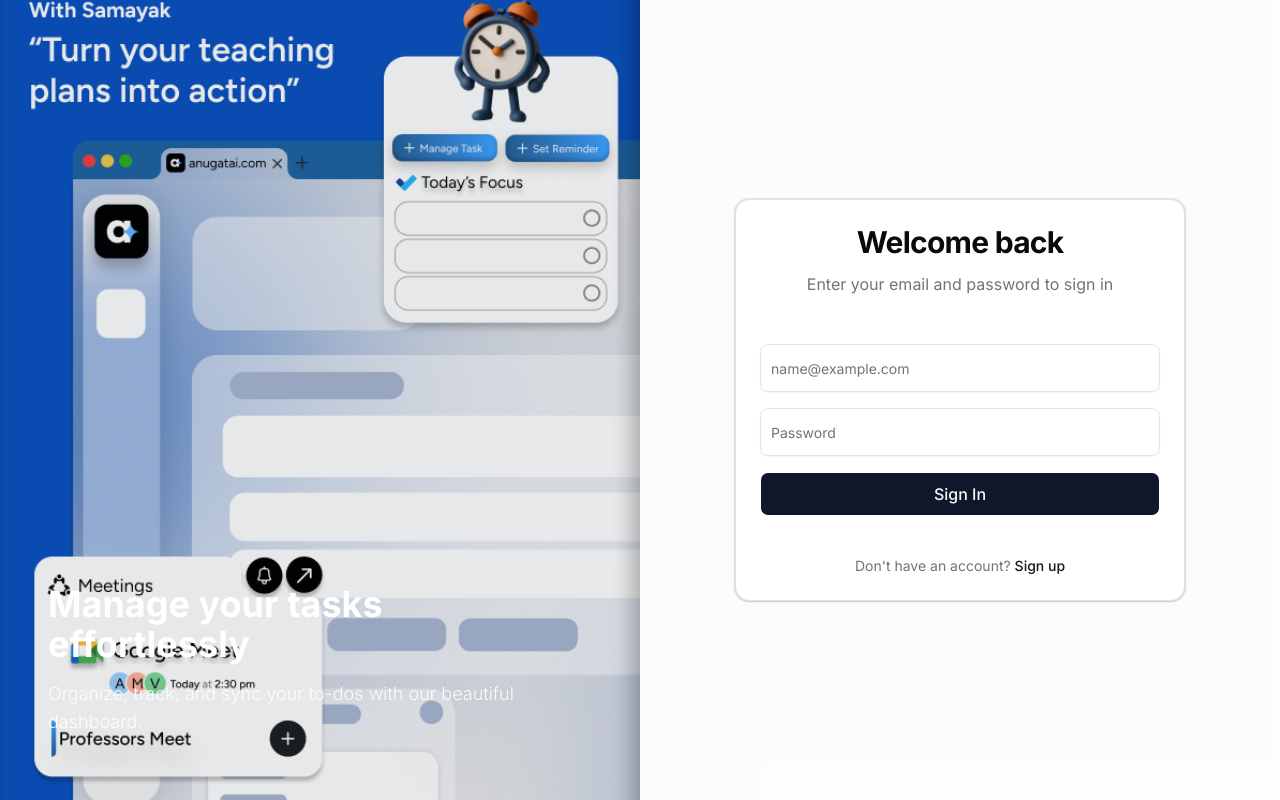
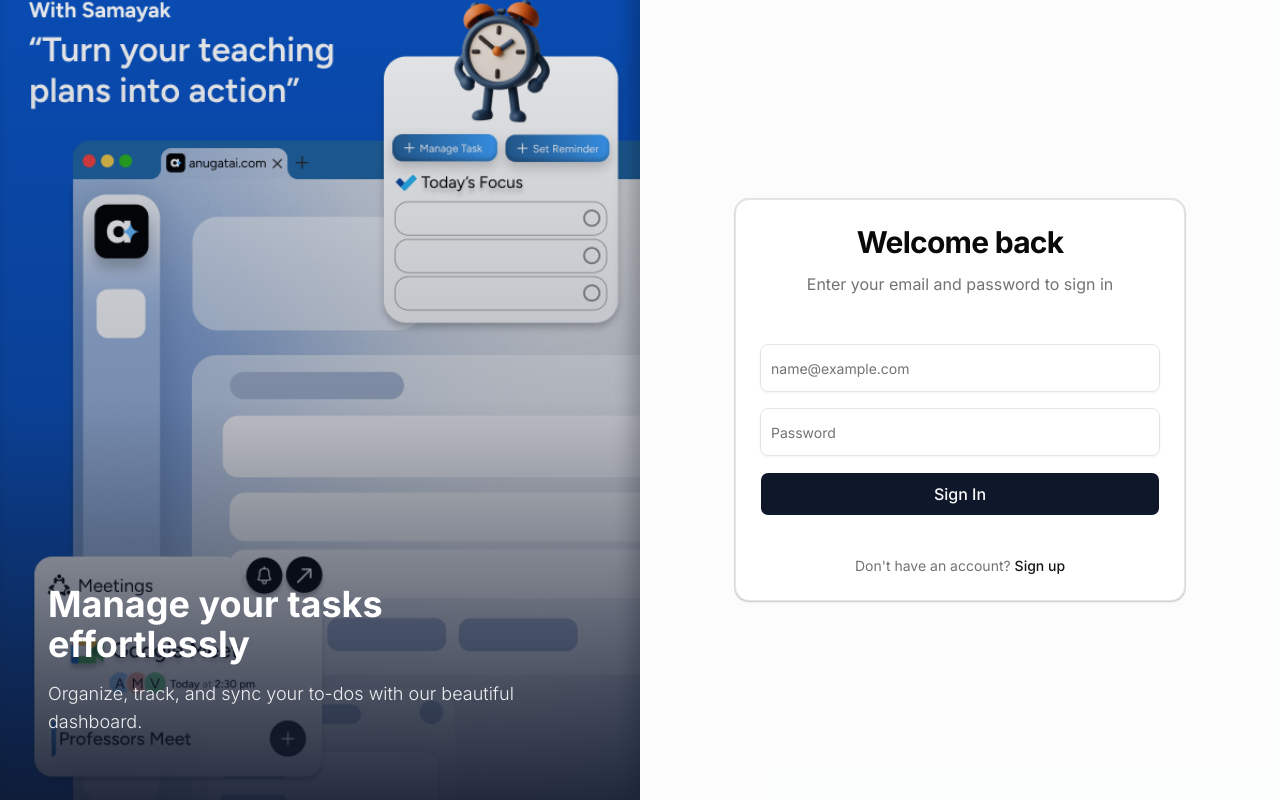
Before and after one commit to D3vi7x7/Anuagt, a Next.js app: page / in a window 1280 px wide. Built offline with nearby package versions, Linux system fonts and the light colour scheme.

Commit message:
changed gradient in login page

```diff
--- a/app/page.jsx
+++ b/app/page.jsx
@@ -17,7 +17,7 @@ export default function Page() {
           fill
           className="object-cover opacity-90"
         />
-        <div className="absolute inset-0 bg-gradient-t from-slate-900/90 via-slate-900/20 to-transparent" />
+        <div className="absolute inset-0 bg-linear-to-t from-slate-900/90 via-slate-900/20 to-transparent" />
         <div className="absolute bottom-16 left-12 right-12 text-white z-10">
           <h2 className="text-4xl font-bold mb-4">Manage your tasks effortlessly</h2>
           <p className="text-lg opacity-90 font-light">Organize, track, and sync your to-dos with our beautiful dashboard.</p>
```
